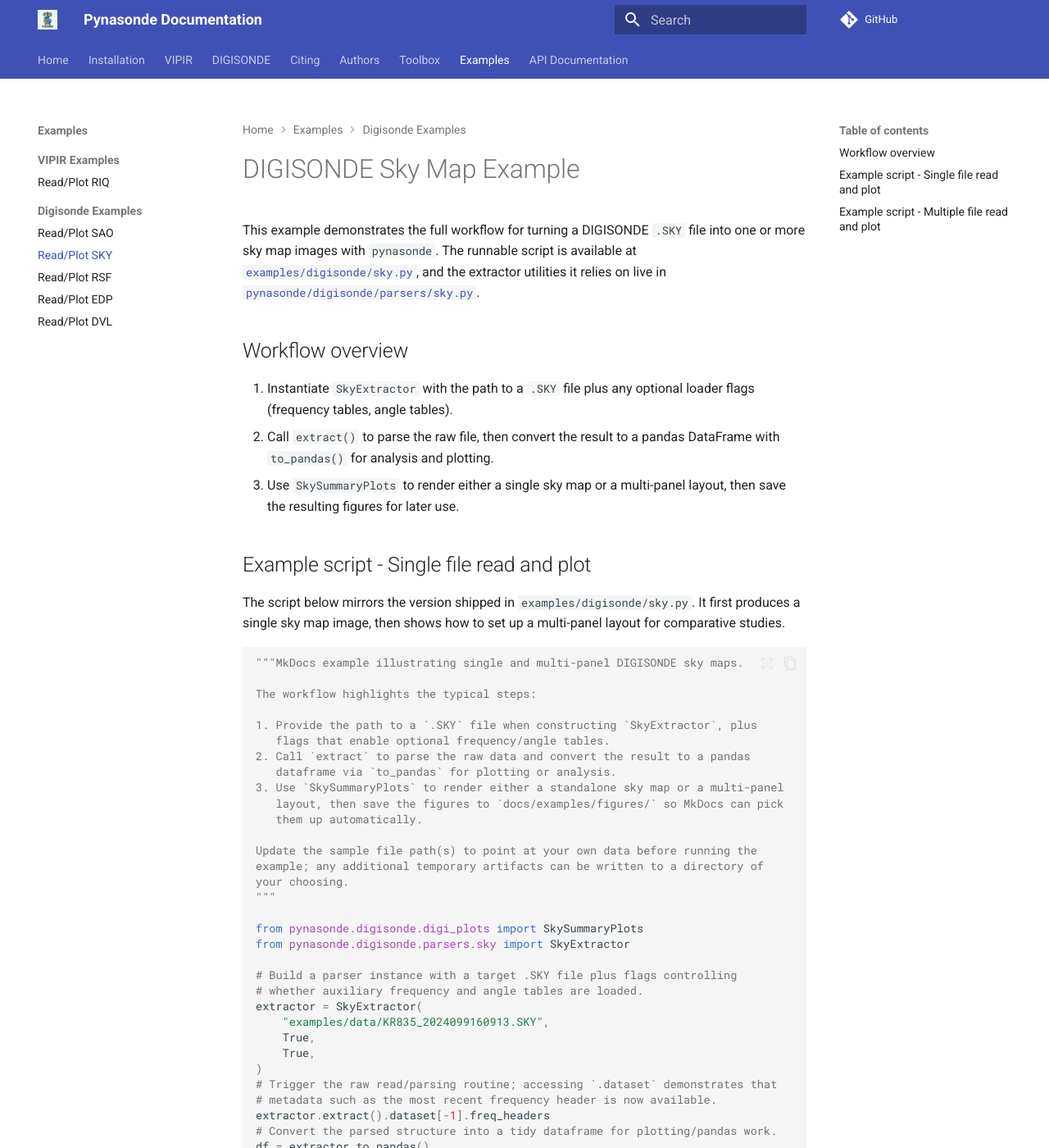
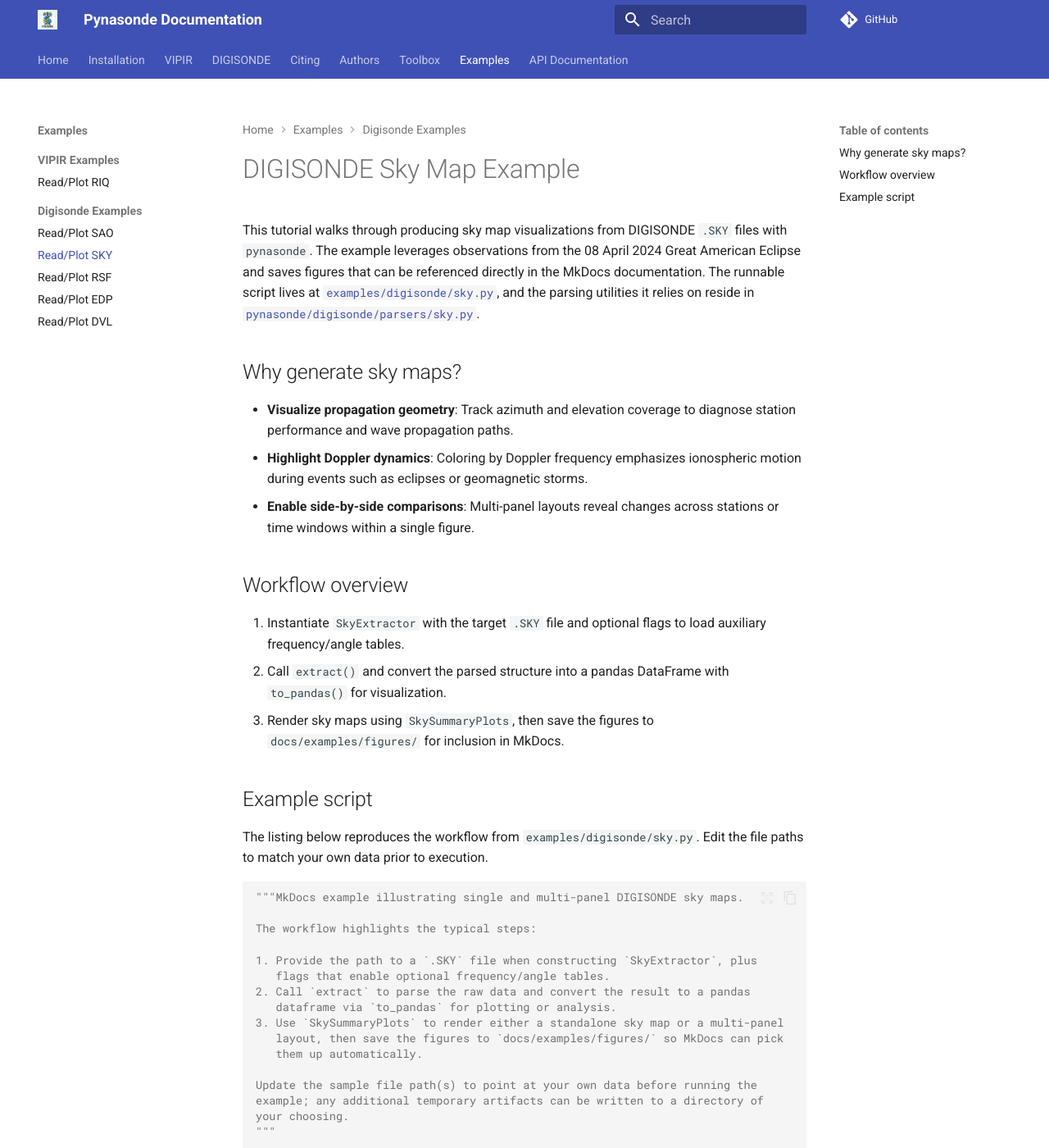
Before and after one commit to shibaji7/pynasonde, an MkDocs documentation site: the page built from docs/examples/digisonde/sky.md, in a window 1280 px wide and 1400 px high. Shown: the whole window at 82% size. Built offline with MkDocs 1.6.1 and Material for MkDocs 9.7.7, drawn with Linux system fonts in a browser that asks for light colours; comment, search, counter and statistics services are not loaded; some of the changed text lies outside the part shown.

Commit message:
Updated sky docs

````diff
--- a/docs/examples/digisonde/sky.md
+++ b/docs/examples/digisonde/sky.md
@@ -1,25 +1,35 @@
 # DIGISONDE Sky Map Example
 
-This example demonstrates the full workflow for turning a DIGISONDE `.SKY`
-file into one or more sky map images with `pynasonde`. The runnable script
-is available at [`examples/digisonde/sky.py`](https://github.com/shibaji7/pynasonde/examples/digisonde/sky.py),
-and the extractor utilities it relies on live in
-[`pynasonde/digisonde/parsers/sky.py`](https://github.com/shibaji7/pynasonde/pynasonde/digisonde/parsers/sky.py).
+This tutorial walks through producing sky map visualizations from DIGISONDE
+`.SKY` files with `pynasonde`. The example leverages observations from the
+08 April 2024 Great American Eclipse and saves figures that can be referenced
+directly in the MkDocs documentation. The runnable script lives at
+[`examples/digisonde/sky.py`](../../../examples/digisonde/sky.py), and the
+parsing utilities it relies on reside in
+[`pynasonde/digisonde/parsers/sky.py`](../../../pynasonde/digisonde/parsers/sky.py).
+
+## Why generate sky maps?
+
+- **Visualize propagation geometry**: Track azimuth and elevation coverage to
+  diagnose station performance and wave propagation paths.
+- **Highlight Doppler dynamics**: Coloring by Doppler frequency emphasizes
+  ionospheric motion during events such as eclipses or geomagnetic storms.
+- **Enable side-by-side comparisons**: Multi-panel layouts reveal changes
+  across stations or time windows within a single figure.
 
 ## Workflow overview
 
-1. Instantiate `SkyExtractor` with the path to a `.SKY` file plus any optional
-   loader flags (frequency tables, angle tables).
-2. Call `extract()` to parse the raw file, then convert the result to a pandas
-   DataFrame with `to_pandas()` for analysis and plotting.
-3. Use `SkySummaryPlots` to render either a single sky map or a multi-panel
-   layout, then save the resulting figures for later use.
+1. Instantiate `SkyExtractor` with the target `.SKY` file and optional flags to
+   load auxiliary frequency/angle tables.
+2. Call `extract()` and convert the parsed structure into a pandas DataFrame
+   with `to_pandas()` for visualization.
+3. Render sky maps using `SkySummaryPlots`, then save the figures to
+   `docs/examples/figures/` for inclusion in MkDocs.
 
-## Example script - Single file read and plot
+## Example script
 
-The script below mirrors the version shipped in `examples/digisonde/sky.py`.
-It first produces a single sky map image, then shows how to set up a multi-panel
-layout for comparative studies.
+The listing below reproduces the workflow from `examples/digisonde/sky.py`.
+Edit the file paths to match your own data prior to execution.
 
 ```python
 """MkDocs example illustrating single and multi-panel DIGISONDE sky maps.
@@ -69,32 +79,20 @@ skyplot.plot_skymap(
 # Persist the figure in the documentation assets directory.
 skyplot.save("docs/examples/figures/single_skymap.png")
 skyplot.close()
-```
 
-> Tune `clim`, `rlim`, and the `cmap` selection to match the dynamic range of
-your dataset. The multi-panel configuration accepts any list of `.SKY` files,
-making it easy to compare multiple time intervals or stations in a single view.
 
-<figure markdown>
-![Figure 01](../figures/single_skymap.png)
-<figcaption>Figure 01: Output from the single-map portion of the script, showing the Doppler frequency shift during the 08 April 2024 Great American Eclipse, as observed overhead by the Kirtland station at 16:09 UT.</figcaption>
-</figure>
-
-## Example script - Multiple file read and plot
-> Suitable for comparing multiple files or time intervals on one canvas
-
-```python
 # Generate a multi-panel sky map layout for comparative analysis.
 import numpy as np
 import datetime as dt
-import glob
 
-files = sorted(glob.glob("examples/data/KR835_202409916*.SKY"))
+files = [
+    "examples/data/KR835_2024099160913.SKY"
+]
 skyplot = SkySummaryPlots(
     fig_title="",
     nrows=2,
     ncols=2,
-    font_size=15,
+    font_size=2,
     figsize=(4,4),
     date=dt.datetime(2024,4,8,16),
     date_lims=[dt.datetime(2024,4,8,15), dt.datetime(2024,4,8,18)],
@@ -116,13 +114,24 @@ for i, f in enumerate(files):
         rlim=6,
         cbar=i==len(files)-1,
     )
+
+
 ax = skyplot.fig.get_axes()[0]
-ax.text(-0.1, 0.99, "8 April 2024 GAE analysis", ha="left", va="top", transform=ax.transAxes, rotation=90)
+ax.text(-0.1, 0.99, "Multipanel skymaps for 8 April 2024 GAE analysis", ha="left", va="top", transform=ax.transAxes, rotation=90)
 skyplot.save("docs/examples/figures/panel_skymaps.png")
 skyplot.close()
 ```
 
+> Adjust color limits, radial limits, subplot counts, and annotation text to suit
+your investigation. Providing multiple files in the `files` list enables rapid
+comparison across time or stations.
+
 <figure markdown>
-![Figure 02](../figures/panel_skymaps.png)
-<figcaption>Figure 02: Multi-panel layout produced by the same script, suitable for comparing multiple files or time intervals on one canvas.</figcaption>
+![Single Sky Map](../figures/single_skymap.png)
+<figcaption>Figure 01: Single-map output highlighting Doppler frequency shifts observed at Kirtland during the 08 April 2024 Great American Eclipse (16:09 UT).</figcaption>
 </figure>
+
+<figure markdown>
+![Sky Map Panels](../figures/panel_skymaps.png)
+<figcaption>Figure 02: Multi-panel layout from the same script, ideal for contrasting multiple time intervals or stations in a single figure.</figcaption>
+</figure>
````
Also changed, not shown: docs/examples/digisonde/dvl.md (+99 -0 lines), docs/examples/figures/stackplots_dvl.png (added), 1 other file.
